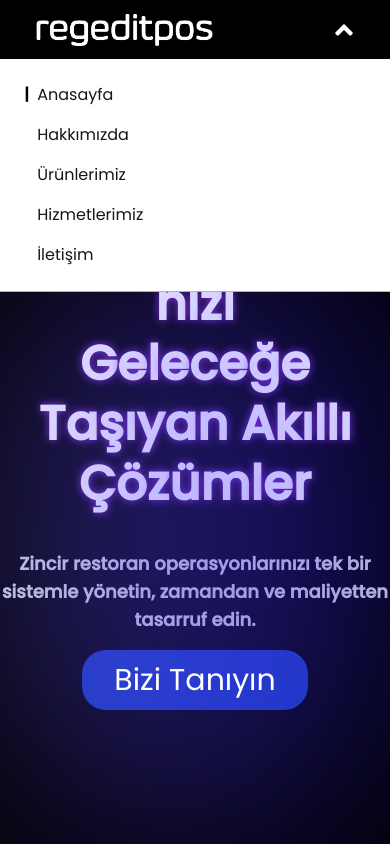
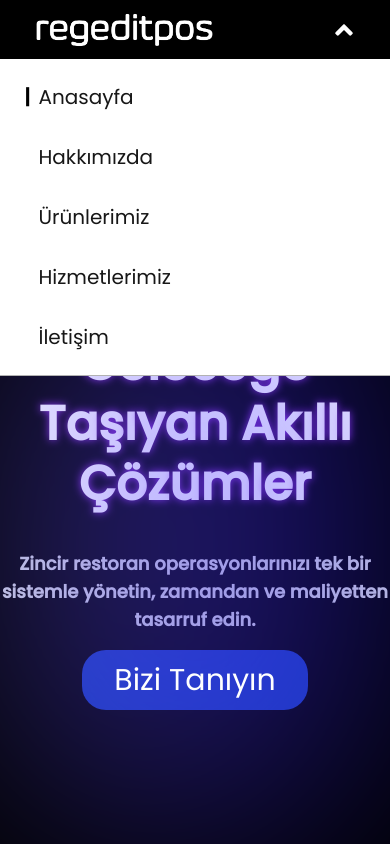
Before and after one commit to AtakanBasaran1/hrpweb, a Next.js app: page / in a window 390 px wide. Both pictures are taken after a click on the button "Menu". Shown: the top 844 px of the page. Built offline with nearby package versions, Linux system fonts and the light colour scheme.

Commit message:
navbar srounu çözüldü

```diff
--- a/src/components/Navbar.tsx
+++ b/src/components/Navbar.tsx
@@ -160,15 +160,17 @@ export default function Navbar() {
             animate={{ y: '0%' }}
             exit={{ y: '-150%' }}
             transition={{ type: 'tween', duration: 0.3 }}
-            className="w-full bg-white flex flex-col items-center px-6 py-4 md:hidden -z-10 border-b border-black/30"
+            className="w-full bg-white flex flex-col items-center px-6 py-4 md:hidden z-10 border-b border-black/30"
           >
+            <div className="flex-1 flex justify-center w-full">
+              <nav className="flex flex-col w-full space-y-4">
                 {navItems.map((item) => {
                   const isActive = pathname === item.href;
                   return (
                     <Link
                       key={item.href}
                       href={item.href}
-                  className="py-2 w-full text-left hover:text-gray-300 transition-colors flex items-center gap-2"
+                  className="text-xl py-2 w-full text-left hover:text-gray-300 transition-colors flex items-center gap-2"
                       onClick={() => setIsOpen(false)}
                     >
                       <span className={`font-bold text-black ${isActive ? 'opacity-100' : 'opacity-0'}`}>|</span>
@@ -176,6 +178,8 @@ export default function Navbar() {
                     </Link>
                   );
                 })}
+              </nav>
+            </div>
           </motion.div>
         )}
       </AnimatePresence>
```
Lines whose indentation alone changed are shown as unchanged.
